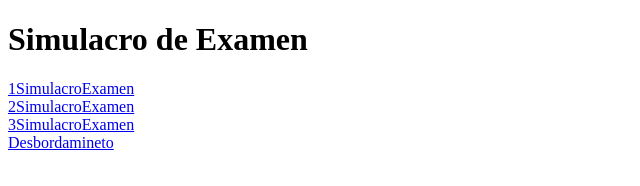
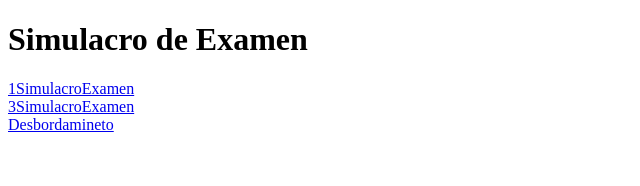
Before and after one commit to jjchoquet/jjchoquet.github.io, a plain HTML site: page index.html in a window 1280 px wide. Shown: the whole page, without its empty margins (0-640 px from the left). Drawn offline with Linux system fonts and the light colour scheme.

Commit message:
Update index.html

```diff
--- a/index.html
+++ b/index.html
@@ -8,7 +8,6 @@
 <body>
     <h1>Simulacro de Examen</h1>
     <a href="./1Simulacro/intex.html" target="_blank">1SimulacroExamen</a><br>
-    <a href="./2Simulaclo/index.html" target="_blank">2SimulacroExamen</a><br>
     <a href="./3Simulacro/index1.html" target="_blank">3SimulacroExamen</a><br>
     <a href="https://github.com/jjchoquet/formulario23-24/blob/main/formulario.html" target="_blank">Desbordamineto</a>
 </body>
```
